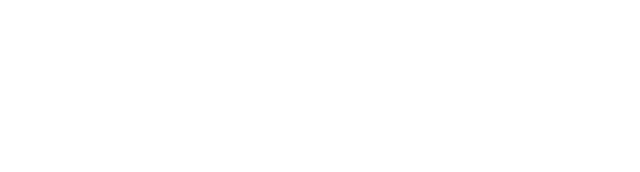
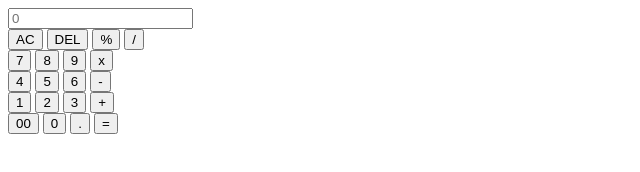
Before and after one commit to cole15sky/Calculator-JS, a plain HTML site: page index.html in a window 1280 px wide. Shown: the whole page, without its empty margins (0-640 px from the left). Drawn offline with Linux system fonts and the light colour scheme.

Commit message:
Calc structure

```diff
--- a/index.html
+++ b/index.html
@@ -1,13 +1,49 @@
 <!DOCTYPE html>
 <html lang="en">
+
 <head>
     <meta charset="UTF-8">
     <meta name="viewport" content="width=C, initial-scale=1.0">
     <title>Calculator</title>
     <link rel="stylesheet" href="style.css">
 </head>
+
 <body>
+    <div id="container">
+        <input type="text" placeholder="0">
+        <div>
+            <button class="operator">AC</button>
+            <button class="operator">DEL</button>
+            <button class="operator">%</button>
+            <button class="operator">/</button>
+        </div>
+        <div>
+            <button>7</button>
+            <button>8</button>
+            <button>9</button>
+            <button class="operator">x</button>
+        </div>
+        <div>
+            <button>4</button>
+            <button>5</button>
+            <button>6</button>
+            <button class="operator">-</button>
+        </div>
+        <div>
+            <button>1</button>
+            <button>2</button>
+            <button>3</button>
+            <button class="operator">+</button>
+        </div>
+        <div>
+            <button>00</button>
+            <button>0</button>
+            <button>.</button>
+            <button class="equalbtn">=</button>
+        </div>
 
-<script src="script.js"></script>
+
+        <script src="script.js"></script>
 </body>
+
 </html>
--- a/script.js
+++ b/script.js
@@ -0,0 +1,9 @@
+let container = document.getElementById(`container`);
+
+// for (i=0;i<10;i++){
+//     const button=document.createElement(`button`);
+//     button.id=`button${i}`;
+//     button.className=`btnClass${i}`;
+//     button.innerText = ` ${i}`;
+//     container.appendChild(button);
+// }
```
